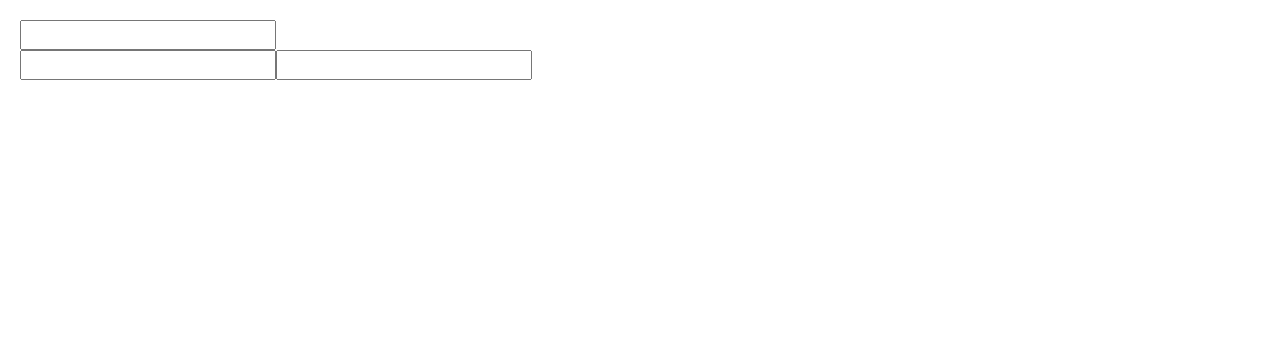
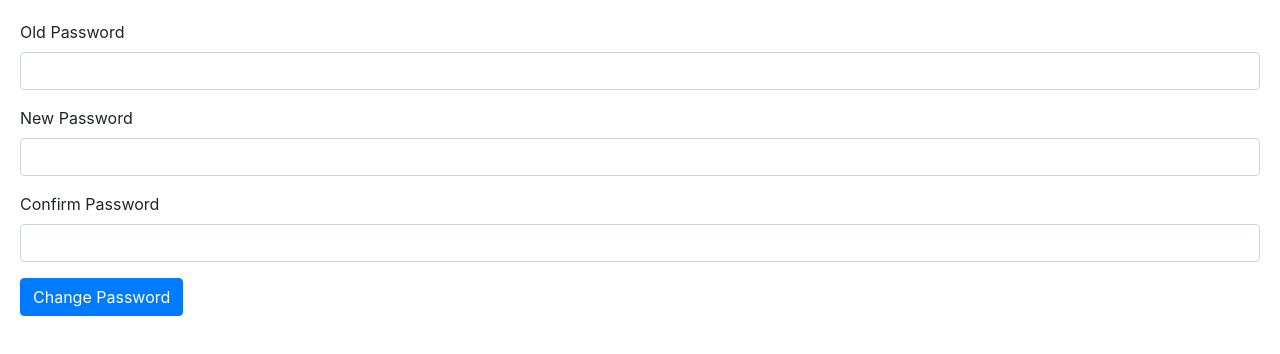
Before and after one commit to ChristopherMaselli/AngularCodeLibrary, an Angular app: page / in a window 1280 px wide. Shown: the top 354 px of the page. Built offline with nearby package versions, Linux system fonts and the light colour scheme.

Commit message:
Reactive Forms exercise

```diff
--- a/src/app/app.component.html
+++ b/src/app/app.component.html
@@ -1,4 +1,4 @@
-<new-course-form-component></new-course-form-component>
+<change-password></change-password>
 
 <!-- <signup-form></signup-form> -->
 
--- a/src/app/app.module.ts
+++ b/src/app/app.module.ts
@@ -17,6 +17,7 @@ import { ZippyComponent } from './zippy/zippy.component';
 import { ContactFormComponent } from './contact-form/contact-form.component';
 import { NewCourseFormComponent } from './new-course-form/new-course-form.component';
 import { NewCourseFormComponentComponent } from './new-course-form-component/new-course-form-component.component';
+import { ChangePasswordComponent } from './change-password/change-password.component';
 
 @NgModule({
   declarations: [
@@ -32,7 +33,8 @@ import { NewCourseFormComponentComponent } from './new-course-form-component/new
     ContactFormComponent,
     NewCourseFormComponent,
     SignupFormComponent,
-    NewCourseFormComponentComponent
+    NewCourseFormComponentComponent,
+    ChangePasswordComponent
   ],
   imports: [
     BrowserModule,
--- /dev/null
+++ b/src/app/change-password/change-password.component.html
@@ -0,0 +1,34 @@
+<form [formGroup]="form">
+    <div class="form-group">
+        <label for="">Old Password</label>
+        <input formControlName="oldPassword" type="password" class="form-control">
+        <div
+            *ngIf="oldPassword.touched && oldPassword.invalid"
+            class="alert alert-danger">
+            <div *ngIf="oldPassword.errors.required">Old Password is required</div>
+            <div *ngIf="oldPassword.errors.invalidOldPassword">Old Password is invalid</div>
+        </div>
+    </div>
+    <div class="form-group">
+        <label for="">New Password</label>
+        <input formControlName="newPassword" type="password" class="form-control">
+        <div
+            *ngIf="newPassword.touched && newPassword.invalid"
+            class="alert alert-danger">
+            <div *ngIf="newPassword.errors.required">New Password is required</div>
+        </div>
+    </div>
+    <div class="form-group">
+        <label for="">Confirm Password</label>
+        <input formControlName="confirmPassword" type="password" class="form-control">
+        <div
+            *ngIf="confirmPassword.touched && confirmPassword.invalid"
+            class="alert alert-danger">
+            <div *ngIf="confirmPassword.errors.required">Confirm Password is required</div>
+        </div>
+        <div *ngIf="confirmPassword.valid && form.invalid && form.errors.passwordsShouldMatch" class="alert alert-danger">
+            Passwords do not match.
+        </div>
+    </div>
+    <button class="btn btn-primary">Change Password</button>
+</form>
--- /dev/null
+++ b/src/app/change-password/change-password.component.ts
@@ -0,0 +1,28 @@
+import { Component, OnInit } from '@angular/core';
+import { FormBuilder, FormGroup, Validators } from '@angular/forms';
+import { PasswordValidators } from './password.validators';
+
+@Component({
+  selector: 'change-password',
+  templateUrl: './change-password.component.html',
+  styleUrls: ['./change-password.component.css']
+})
+export class ChangePasswordComponent {
+  form: FormGroup;
+
+  constructor(fb: FormBuilder) {
+    this.form = fb.group({
+      oldPassword: ['', Validators.required,
+      PasswordValidators.validOldPassword
+    ],
+      newPassword: ['', Validators.required],
+      confirmPassword: ['', Validators.required]
+    }, {
+      validator: PasswordValidators.passwordsShouldMatch
+    })
+  }
+
+  get oldPassword() { return this.form.get('oldPassword'); }
+  get newPassword() { return this.form.get('newPassword'); }
+  get confirmPassword() { return this.form.get('confirmPassword'); }
+}
--- /dev/null
+++ b/src/app/change-password/password.validators.ts
@@ -0,0 +1,22 @@
+import { AbstractControl } from '@angular/forms';
+
+export class PasswordValidators {
+    static validOldPassword(control: AbstractControl) {
+        return new Promise((resolve) => {
+            if (control.value !== '1234')
+            resolve({invalidOldPassword: true});
+        else
+            resolve(null);
+        })
+    }
+
+    static passwordsShouldMatch(control: AbstractControl) {
+        let newPassword = control.get('newPassword');
+        let confirmPassword = control.get('confirmPassword');
+
+        if (newPassword.value !== confirmPassword.value)
+            return { passwordsShouldMatch: true };
+
+        return null;
+    }
+}
```
Also changed, not shown: src/app/change-password/change-password.component.css (added), 1 other file (tests, documents, lock files or other folders).
